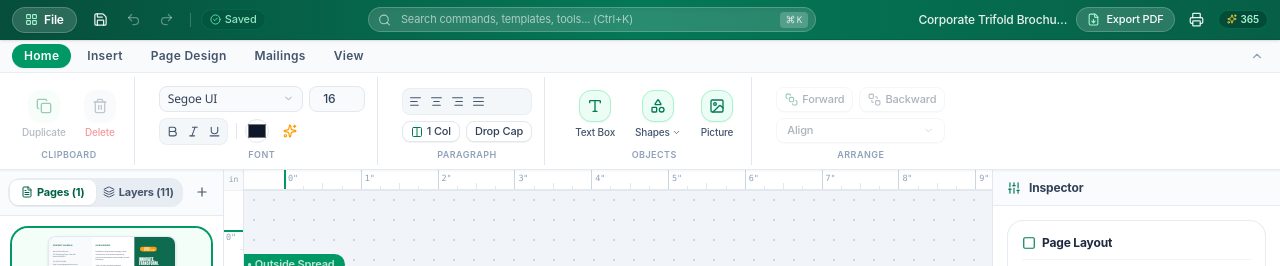
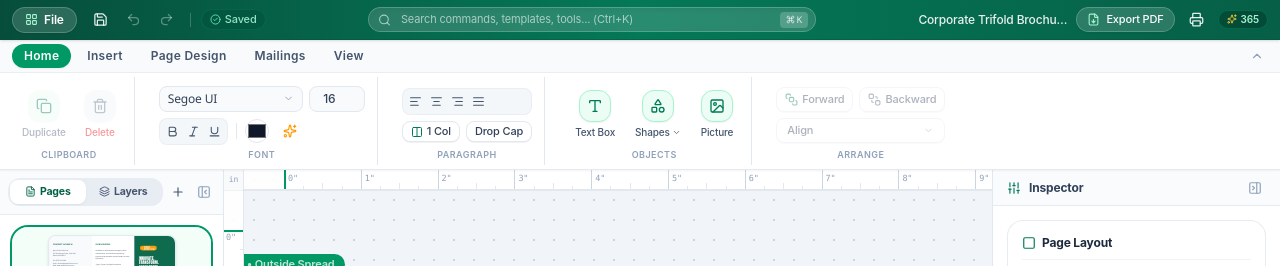
Before and after one commit to jorzyrockz-crypto/Publisher, a React (Vite) app: page / in a window 1280 px wide. Shown: the top 266 px of the page. Built offline with nearby package versions, Linux system fonts and the light colour scheme; a web font is replaced by a local one.

Commit message:
feat: make left Pages/Layers panel and right Inspector panel collapsible

```diff
--- a/src/components/canvas/CanvasArea.tsx
+++ b/src/components/canvas/CanvasArea.tsx
@@ -23,6 +23,7 @@ export const CanvasArea: React.FC = () => {
     setViewMode,
     toolMode,
     setToolMode,
+    isRightPanelOpen,
     addPage,
     setActivePageIndex,
     zoom,
@@ -279,7 +280,11 @@ export const CanvasArea: React.FC = () => {
           )}
 
           {/* Modern Floating Viewport, Tool Mode, Page View & Zoom Pill */}
-          <div className="fixed bottom-10 right-76 z-30 flex items-center gap-1 bg-white/95 backdrop-blur-md px-2.5 py-1.5 rounded-full border border-slate-200/90 shadow-lg text-xs text-slate-700">
+          <div
+            className={`fixed bottom-10 z-30 flex items-center gap-1 bg-white/95 backdrop-blur-md px-2.5 py-1.5 rounded-full border border-slate-200/90 shadow-lg text-xs text-slate-700 transition-all ${
+              isRightPanelOpen ? 'right-76' : 'right-14'
+            }`}
+          >
             {/* Select vs Hand/Pan Tool Switcher */}
             <div className="flex items-center bg-slate-100 p-0.5 rounded-full mr-0.5">
               <button
--- a/src/components/sidebar/PageThumbnails.tsx
+++ b/src/components/sidebar/PageThumbnails.tsx
@@ -17,6 +17,8 @@ import {
   QrCode,
   Sparkles,
   Minus,
+  PanelLeftClose,
+  PanelLeftOpen,
 } from 'lucide-react';
 import { PublisherElement } from '../../types/publisher';
 import { ElementRenderer } from '../canvas/ElementRenderer';
@@ -26,6 +28,8 @@ export const PageThumbnails: React.FC = () => {
     project,
     activePage,
     selectedElementIds,
+    isLeftPanelOpen,
+    setIsLeftPanelOpen,
     isEditingMaster,
     setIsEditingMaster,
     toggleMasterPageVisibility,
@@ -85,44 +89,73 @@ export const PageThumbnails: React.FC = () => {
     }
   };
 
+  if (!isLeftPanelOpen) {
+    return (
+      <div className="w-9 bg-white/95 backdrop-blur-md border-r border-slate-200 flex flex-col items-center py-2.5 gap-3 h-full select-none flex-shrink-0 z-20 shadow-2xs">
+        <button
+          onClick={() => setIsLeftPanelOpen(true)}
+          className="p-1.5 rounded-lg text-slate-600 hover:text-emerald-800 hover:bg-emerald-50 transition"
+          title="Expand Pages & Layers Panel"
+        >
+          <PanelLeftOpen size={15} />
+        </button>
+        <div
+          onClick={() => setIsLeftPanelOpen(true)}
+          className="text-[10px] font-bold tracking-widest text-slate-400 uppercase cursor-pointer hover:text-emerald-700 transition"
+          style={{ writingMode: 'vertical-rl', transform: 'rotate(180deg)' }}
+        >
+          Pages & Layers
+        </div>
+      </div>
+    );
+  }
+
   return (
-    <div className="w-56 bg-white/95 backdrop-blur-md border-r border-slate-200 flex flex-col h-full select-none flex-shrink-0 z-20 shadow-2xs">
+    <div className="w-56 bg-white/95 backdrop-blur-md border-r border-slate-200 flex flex-col h-full select-none flex-shrink-0 z-20 shadow-2xs transition-all">
       {/* Segmented Header Tabs: Pages | Layers */}
-      <div className="p-2 border-b border-slate-200/80 bg-slate-50/70 flex items-center gap-1.5">
+      <div className="p-2 border-b border-slate-200/80 bg-slate-50/70 flex items-center gap-1">
         <div className="flex-1 grid grid-cols-2 bg-slate-200/70 p-0.5 rounded-xl">
           <button
             onClick={() => setSidebarTab('pages')}
-            className={`flex items-center justify-center gap-1 py-1 rounded-lg text-[11px] font-bold transition-all ${
+            className={`flex items-center justify-center gap-1 py-1 rounded-lg text-[10.5px] font-bold transition-all ${
               sidebarTab === 'pages'
                 ? 'bg-white text-emerald-800 shadow-xs'
                 : 'text-slate-600 hover:text-slate-900'
             }`}
           >
-            <FileText size={12} />
-            <span>Pages ({project.pages.length})</span>
+            <FileText size={11} />
+            <span>Pages</span>
           </button>
           <button
             onClick={() => setSidebarTab('layers')}
-            className={`flex items-center justify-center gap-1 py-1 rounded-lg text-[11px] font-bold transition-all ${
+            className={`flex items-center justify-center gap-1 py-1 rounded-lg text-[10.5px] font-bold transition-all ${
               sidebarTab === 'layers'
                 ? 'bg-white text-emerald-800 shadow-xs'
                 : 'text-slate-600 hover:text-slate-900'
             }`}
           >
-            <Layers size={12} />
-            <span>Layers ({currentElements.length})</span>
+            <Layers size={11} />
+            <span>Layers</span>
           </button>
         </div>
 
         {sidebarTab === 'pages' && (
           <button
             onClick={addPage}
-            className="p-1.5 hover:bg-emerald-100 hover:text-emerald-800 text-slate-600 rounded-lg transition active:scale-95"
+            className="p-1 hover:bg-emerald-100 hover:text-emerald-800 text-slate-600 rounded-lg transition active:scale-95"
             title="Add Blank Page"
           >
             <Plus size={14} />
           </button>
         )}
+
+        <button
+          onClick={() => setIsLeftPanelOpen(false)}
+          className="p-1 hover:bg-slate-200/70 text-slate-400 hover:text-slate-700 rounded-lg transition"
+          title="Collapse Left Panel"
+        >
+          <PanelLeftClose size={14} />
+        </button>
       </div>
 
       {/* Tab 1: Pages Thumbnails */}
--- a/src/components/sidebar/PropertiesPanel.tsx
+++ b/src/components/sidebar/PropertiesPanel.tsx
@@ -34,6 +34,8 @@ import {
   FlipHorizontal2,
   FlipVertical2,
   RotateCcw,
+  PanelRightClose,
+  PanelRightOpen,
 } from 'lucide-react';
 
 export const PropertiesPanel: React.FC = () => {
@@ -41,6 +43,8 @@ export const PropertiesPanel: React.FC = () => {
     project,
     activePage,
     isEditingMaster,
+    isRightPanelOpen,
+    setIsRightPanelOpen,
     selectedElementIds,
     updateElement,
     toggleElementLock,
@@ -61,12 +65,42 @@ export const PropertiesPanel: React.FC = () => {
       ? elementsPool.find((el) => el.id === selectedElementIds[0])
       : null;
 
+  if (!isRightPanelOpen) {
+    return (
+      <div className="w-9 bg-white/95 backdrop-blur-md border-l border-slate-200 flex flex-col items-center py-2.5 gap-3 h-full select-none flex-shrink-0 z-20 shadow-2xs">
+        <button
+          onClick={() => setIsRightPanelOpen(true)}
+          className="p-1.5 rounded-lg text-slate-600 hover:text-emerald-800 hover:bg-emerald-50 transition"
+          title="Expand Inspector Panel"
+        >
+          <PanelRightOpen size={15} />
+        </button>
+        <div
+          onClick={() => setIsRightPanelOpen(true)}
+          className="text-[10px] font-bold tracking-widest text-slate-400 uppercase cursor-pointer hover:text-emerald-700 transition"
+          style={{ writingMode: 'vertical-rl' }}
+        >
+          Inspector
+        </div>
+      </div>
+    );
+  }
+
   return (
-    <div className="w-72 bg-white/95 backdrop-blur-md border-l border-slate-200 flex flex-col h-full select-none flex-shrink-0 z-20 text-xs text-slate-700 overflow-y-auto shadow-2xs">
+    <div className="w-72 bg-white/95 backdrop-blur-md border-l border-slate-200 flex flex-col h-full select-none flex-shrink-0 z-20 text-xs text-slate-700 overflow-y-auto shadow-2xs transition-all">
       {/* Header */}
-      <div className="h-9 px-3.5 flex items-center gap-2 font-bold text-xs text-slate-700 border-b border-slate-200/80 bg-slate-50/70">
-        <Sliders size={14} className="text-emerald-700" />
-        <span>Inspector</span>
+      <div className="h-9 px-3.5 flex items-center justify-between font-bold text-xs text-slate-700 border-b border-slate-200/80 bg-slate-50/70">
+        <div className="flex items-center gap-2">
+          <Sliders size={14} className="text-emerald-700" />
+          <span>Inspector</span>
+        </div>
+        <button
+          onClick={() => setIsRightPanelOpen(false)}
+          className="p-1 hover:bg-slate-200/70 text-slate-400 hover:text-slate-700 rounded-lg transition"
+          title="Collapse Right Panel"
+        >
+          <PanelRightClose size={14} />
+        </button>
       </div>
 
       <div className="p-3.5 space-y-4">
--- a/src/context/PublisherContext.tsx
+++ b/src/context/PublisherContext.tsx
@@ -40,10 +40,14 @@ interface PublisherContextType {
   hasClipboard: boolean;
   viewMode: 'single' | 'continuous' | 'spread';
   toolMode: 'select' | 'pan';
+  isLeftPanelOpen: boolean;
+  isRightPanelOpen: boolean;
 
   // Setters & UI controls
   setViewMode: (mode: 'single' | 'continuous' | 'spread') => void;
   setToolMode: (mode: 'select' | 'pan') => void;
+  setIsLeftPanelOpen: (open: boolean) => void;
+  setIsRightPanelOpen: (open: boolean) => void;
   setIsEditingMaster: (editing: boolean) => void;
   toggleMasterPageVisibility: () => void;
   setActiveTab: (tab: 'home' | 'insert' | 'page-design' | 'mailings' | 'view') => void;
@@ -155,6 +159,8 @@ export const PublisherProvider: React.FC<{ children: React.ReactNode }> = ({ chi
   const [isEditingMaster, setIsEditingMasterState] = useState<boolean>(false);
   const [viewMode, setViewMode] = useState<'single' | 'continuous' | 'spread'>('continuous');
   const [toolMode, setToolMode] = useState<'select' | 'pan'>('select');
+  const [isLeftPanelOpen, setIsLeftPanelOpen] = useState(true);
+  const [isRightPanelOpen, setIsRightPanelOpen] = useState(true);
   const [zoom, setZoomState] = useState<number>(0.8);
   const [pan, setPan] = useState<{ x: number; y: number }>({ x: 0, y: 0 });
 
@@ -1034,9 +1040,13 @@ export const PublisherProvider: React.FC<{ children: React.ReactNode }> = ({ chi
         hasClipboard: copiedElements.length > 0,
         viewMode,
         toolMode,
+        isLeftPanelOpen,
+        isRightPanelOpen,
 
         setViewMode,
         setToolMode,
+        setIsLeftPanelOpen,
+        setIsRightPanelOpen,
         setIsEditingMaster,
         toggleMasterPageVisibility,
         setActiveTab,
```
